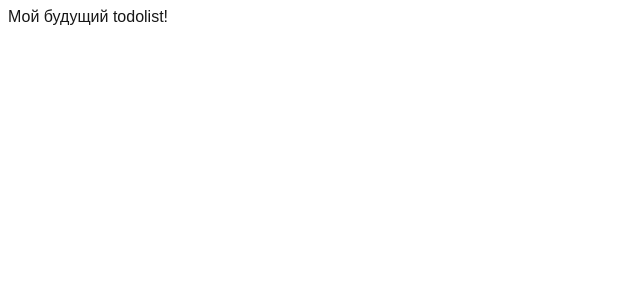
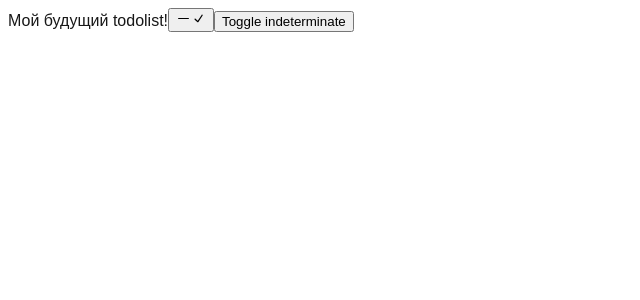
Before and after one commit to Arenelin/Todolist-front, a Next.js app: page / in a window 1280 px wide. Shown: the top 300 px of the page, without its empty margins (0-640 px from the left). Built offline with nearby package versions, Linux system fonts and the light colour scheme.

Commit message:
feat: adds a new component - checkbox

```diff
--- /dev/null
+++ b/app/components/checkbox/Checkbox.tsx
@@ -0,0 +1,29 @@
+import { DividerHorizontalIcon, CheckIcon } from "@radix-ui/react-icons";
+import {Checkbox, CheckboxIndicator, CheckedState} from "@radix-ui/react-checkbox";
+import {useState} from "react";
+
+export const StyledCheckbox = () => {
+    const [checked, setChecked] = useState<CheckedState>("indeterminate");
+
+    return (
+        <>
+            <Checkbox checked={checked} onCheckedChange={setChecked}>
+                <CheckboxIndicator>
+                    {checked === "indeterminate" && <DividerHorizontalIcon />}
+                    {checked && <CheckIcon />}
+                </CheckboxIndicator>
+            </Checkbox>
+
+            <button
+                type="button"
+                onClick={() =>
+                    setChecked((prevIsChecked) =>
+                        prevIsChecked === "indeterminate" ? false : "indeterminate",
+                    )
+                }
+            >
+                Toggle indeterminate
+            </button>
+        </>
+    );
+};
--- a/app/page.tsx
+++ b/app/page.tsx
@@ -1,8 +1,11 @@
+import {StyledCheckbox} from "@/app/components/checkbox/Checkbox";
+
 export default function Home() {
   return (
     <div>
       <main>
         Мой будущий todolist!
+          <StyledCheckbox/>
       </main>
     </div>
   );
--- a/package.json
+++ b/package.json
@@ -11,6 +11,8 @@
     "ts-check": "tsc --noEmit"
   },
   "dependencies": {
+    "@radix-ui/react-checkbox": "^1.3.4",
+    "@radix-ui/react-icons": "^1.3.2",
     "next": "16.2.6",
     "react": "19.2.4",
     "react-dom": "19.2.4"
```
Also changed, not shown: 1 other file (tests, documents, lock files or other folders).
